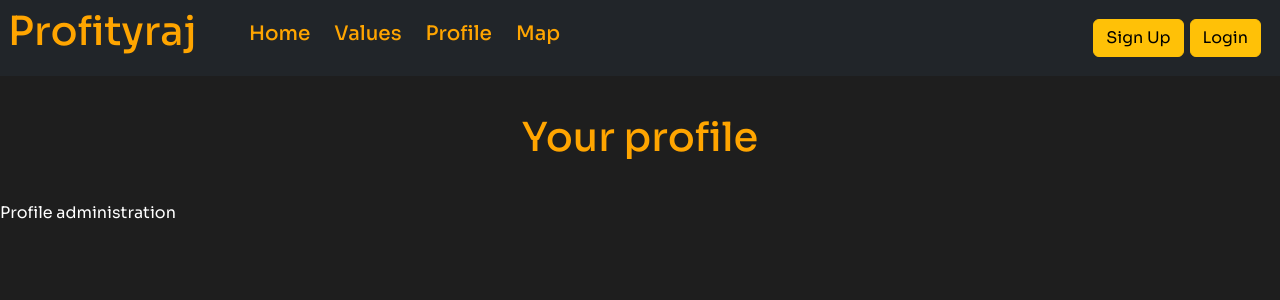
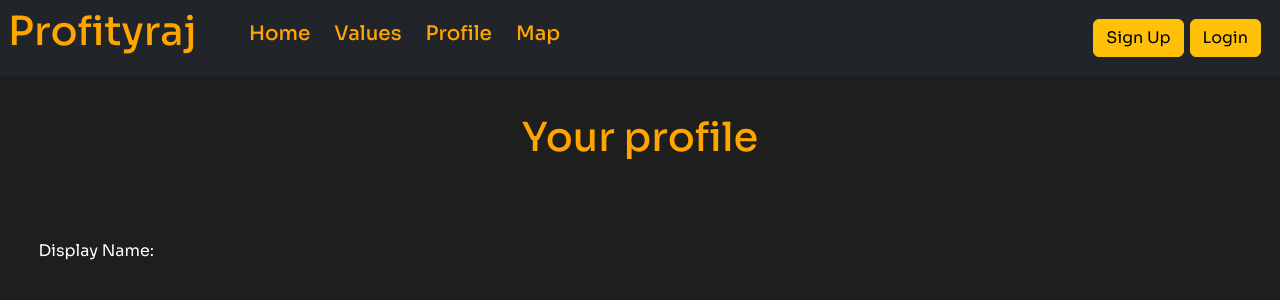
Before and after one commit to laren11/digitalni_dvojcek, a React (Create React App) app in the folder frontend/: page /profile in a window 1280 px wide. Shown: the top 300 px of the page. Built offline with nearby package versions, Linux system fonts and the light colour scheme; no server answers.

Commit message:
SLTS-35 Showing "Display Name" on Profile page

```diff
--- a/frontend/src/components/pages/Profile.js
+++ b/frontend/src/components/pages/Profile.js
@@ -1,12 +1,18 @@
-import React from "react";
+import React, { useContext } from "react";
+import UserContext from "../../context/userContext";
 
 const Profile = () => {
+  const { userData } = useContext(UserContext);
+  console.log("USERDATA: ", userData);
   return (
     <div>
       {" "}
       <div className="background">
         <h1 className="title">Your profile</h1>
-        <div style={{ color: "white" }}>Profile administration</div>
+        <div style={{ color: "white", margin: "3%" }}>
+          Display Name:{" "}
+          {userData?.user?.displayName && userData?.user?.displayName}
+        </div>
         <div style={{ height: "200px" }}></div>
       </div>
     </div>
```
